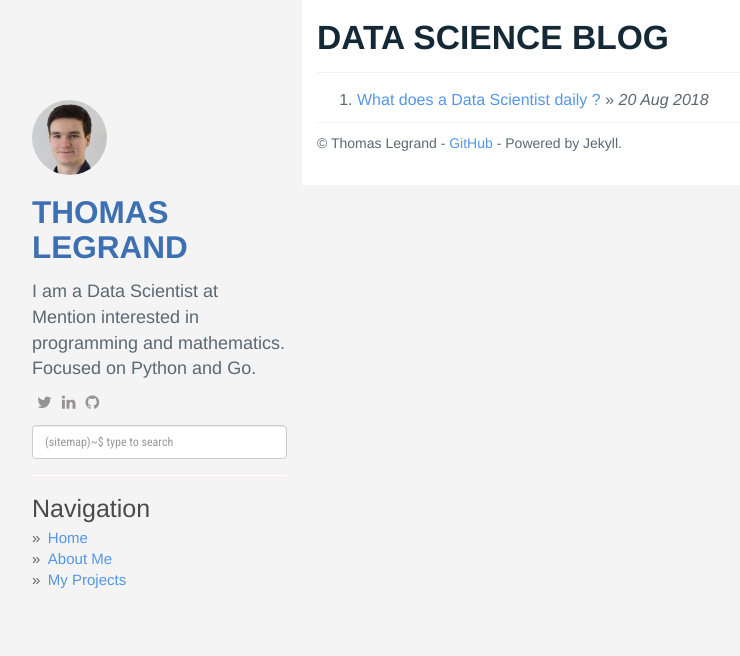
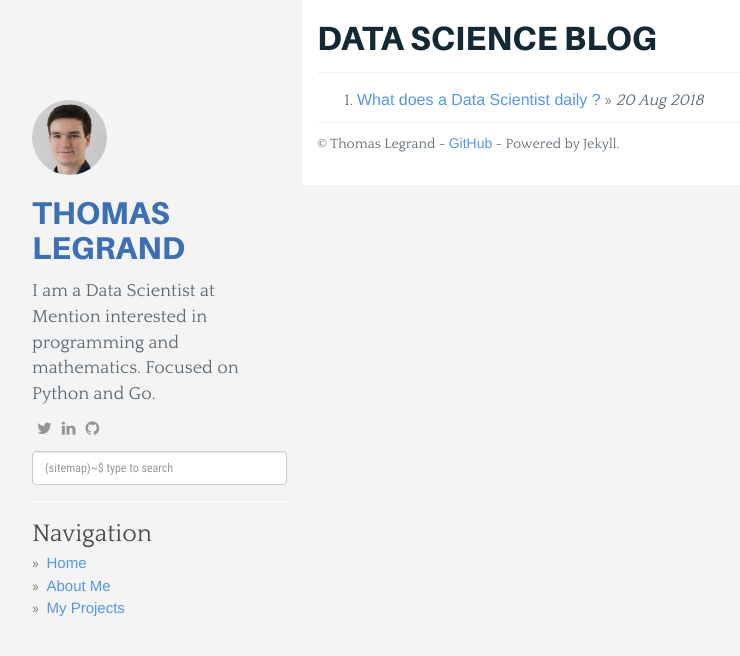
Before and after one commit to DnzzL/dnzzl.github.io, a Jekyll site: the page built from index.html, in a window 1280 px wide. Shown: the top 656 px of the page, without its empty margins (53-793 px from the left). Built offline with Jekyll 4.4.1, drawn with Linux system fonts in a browser that asks for light colours; nearby versions of some CDN libraries; the list of posts is cut into pages by our own code.

Commit message:
add required fonts

```diff
--- a/static/css/main.css
+++ b/static/css/main.css
@@ -195,3 +195,18 @@ div.col-sm-3 img.profile-avatar {
     margin-top: 30px;
   }
 }
+
+@font-face {
+  font-family: "Aileron Heavy";
+  src: url("../fonts/Aileron-Heavy.otf");
+}
+
+@font-face {
+  font-family: "Roboto Condensed";
+  src: url("../fonts/RobotoCondensed-Regular.ttf");
+}
+
+@font-face {
+  font-family: "Quattrocento";
+  src: url("../fonts/Quattrocento-Regular.ttf");
+}
```
Also changed, not shown: static/fonts/Aileron-Heavy.otf (added), static/fonts/Quattrocento-Regular.ttf (added), static/fonts/RobotoCondensed-Regular.ttf (added).
